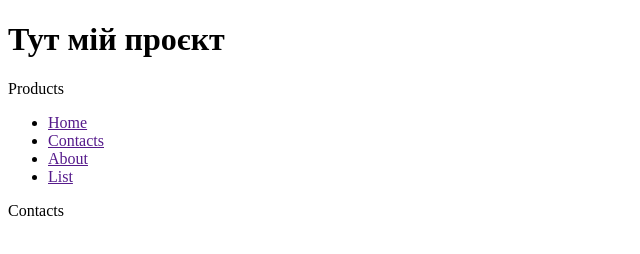
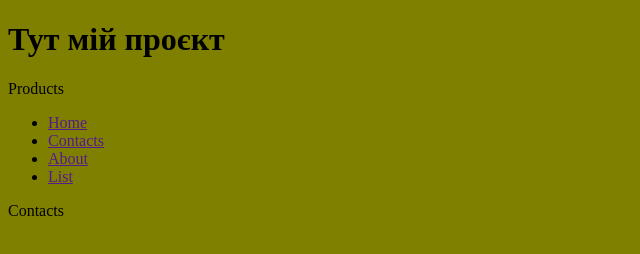
Before and after one commit to krnastya/mysite1, a plain HTML site: page index.html in a window 1280 px wide. Shown: the whole page, without its empty margins (0-640 px from the left). Drawn offline with Linux system fonts and the light colour scheme.

Commit message:
Added styles

```diff
--- /dev/null
+++ b/css/style.css
@@ -0,0 +1,3 @@
+body {
+    background-color: olive;
+}
--- a/index.html
+++ b/index.html
@@ -4,6 +4,7 @@
     <meta charset="UTF-8">
     <meta name="viewport" content="width=device-width, initial-scale=1.0">
     <title>Document</title>
+    <link rel="stylesheet" href="./css/style.css">
 </head>
 <body>
     <header>
```
